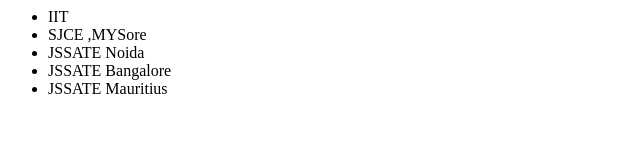
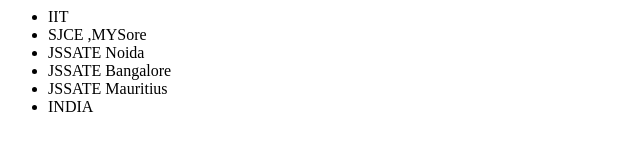
Before and after one commit to mahishgithub/RepoiitkNovMaheshaam, a plain HTML site: page index.html in a window 1280 px wide. Shown: the full height of the page, 0-640 px from the left. Drawn offline with Linux system fonts and the light colour scheme.

Commit message:
Update index.html

```diff
--- a/index.html
+++ b/index.html
@@ -6,6 +6,7 @@
 			<li>JSSATE Noida</li>
 			<li> JSSATE Bangalore</li>
 			<li> JSSATE Mauritius</li>
+			<li> INDIA </li>
 
 
 		</ul>
```
